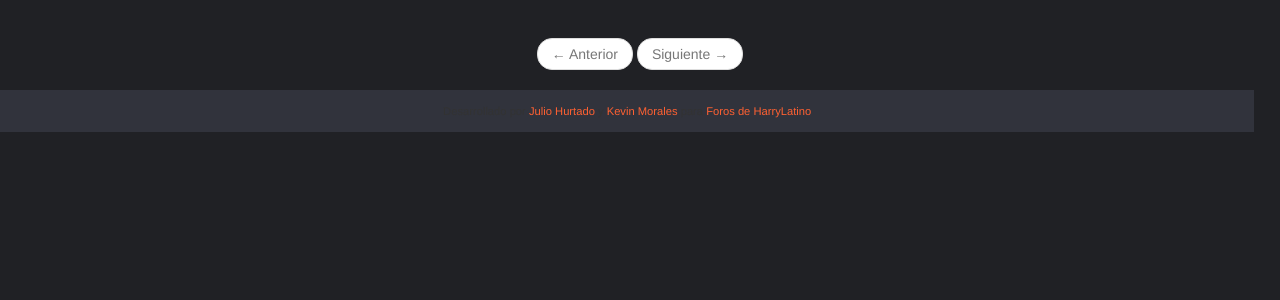
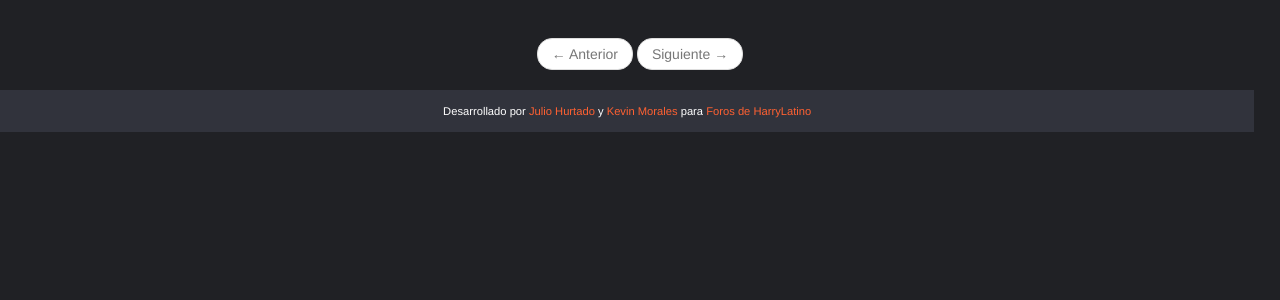
Before and after one commit to jhurtadojerves/hechizos-hl, a Django app: page / in a window 1280 px wide. Shown: the part 402-702 px from the top of the page. Run offline with Django 3.2, Linux system fonts and the light colour scheme; data that the repository does not hold is empty; some libraries are stand-ins or nearby versions.

Commit message:
Arreglar footer

```diff
--- a/spells/templates/base.html
+++ b/spells/templates/base.html
@@ -58,7 +58,7 @@
 
 	    {% endblock content %}
     </section>
-    <footer class="Footer">
+    <footer class="Footer" style="color: white;">
     	Desarrollado por <a href="http://www.harrylatino.org/user/102763-bastian-karkarov-malfoy/" target="_blank">Julio Hurtado</a> y <a href="http://www.harrylatino.org/user/42757-uzziel-fined/" target="_blank">Kevin Morales</a> para <a href="http://www.harrylatino.org/" target="_blank">Foros de HarryLatino</a>
     </footer>
 
```
